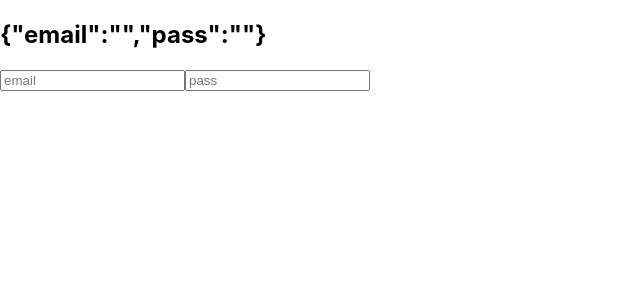
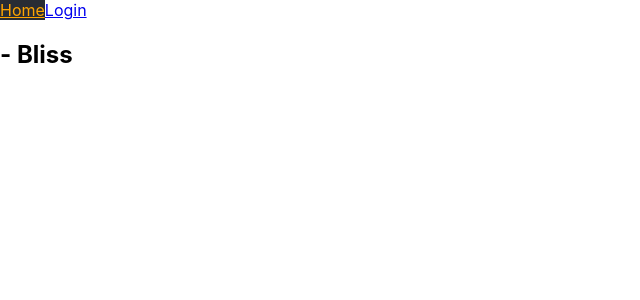
Before and after one commit to devsavant/ReactTraining, a React (Create React App) app: page / in a window 1280 px wide. Shown: the top 300 px of the page, without its empty margins (0-640 px from the left). Built offline with nearby package versions, Linux system fonts and the light colour scheme.

Commit message:
router added

```diff
--- a/package.json
+++ b/package.json
@@ -8,6 +8,7 @@
     "@testing-library/user-event": "^7.1.2",
     "react": "^16.13.1",
     "react-dom": "^16.13.1",
+    "react-router-dom": "^5.2.0",
     "react-scripts": "3.4.2",
     "redux": "^4.0.5"
   },
--- a/src/App.css
+++ b/src/App.css
@@ -36,3 +36,8 @@
     transform: rotate(360deg);
   }
 }
+
+.active-link{
+  background-color: #282c34;
+  color:orange;
+}
--- a/src/App.js
+++ b/src/App.js
@@ -1,4 +1,4 @@
-import React from 'react';
+import React, { useState } from 'react';
 import logo from './logo.svg';
 import './App.css';
 import {compose} from 'redux'
@@ -8,16 +8,28 @@ import ListView from './components/List/ListView'
 import withMortys from './components/List/withMortys'
 import SimpleForm from './components/Forms/SimpleForm';
 import HookForm from './components/Forms/HookForm';
+import MatchingProps from './components/Forms/MatchingProps';
+import Routes from './Routes';
+import {Link, NavLink, Route} from 'react-router-dom'
 
 function App() {
 
   // const ListViewWithMortys = withMortys(ListView) // un componente nuevo
-
+  const [name] = useState("BlisS")
   return (
     <div >
-      {/* <ListViewWithMortys /> */}
-      {/* <SimpleForm /> */}
-      <HookForm/>
+      <nav>
+        <NavLink exact activeClassName="active-link" to="/">Home</NavLink>
+        <NavLink activeStyle={
+          {
+            backgroundColor:"grey",
+            color:"orange"
+          }
+        } to="/login" >
+          Login
+        </NavLink>
+      </nav>
+      <Routes />
     </div>
   );
 }
--- /dev/null
+++ b/src/Routes.js
@@ -0,0 +1,15 @@
+import React, { PureComponent } from 'react';
+import {Route, Switch} from 'react-router-dom'
+import MatchingProps from './components/Forms/MatchingProps';
+import SimpleForm from './components/Forms/SimpleForm';
+
+const Routes = () => {
+    return (
+        <Switch>
+            <Route exact path="/" component={MatchingProps} />
+            <Route path="/login" component={SimpleForm} />
+        </Switch>
+    );
+}
+
+export default Routes;
--- /dev/null
+++ b/src/components/Forms/MatchingProps.js
@@ -0,0 +1,36 @@
+import React from 'react';
+import PropTypes from 'prop-types'
+
+const MatchingProps = ({name, email, age, onClick}) => {
+    return (
+        <div>
+            <h2>{name} - Bliss</h2>
+        </div>
+    );
+}
+
+MatchingProps.propTypes = {
+    name: PropTypes.string,
+    email: PropTypes.string,
+    age: PropTypes.number,
+    onClick: PropTypes.func,
+    active: PropTypes.bool,
+    desc: PropTypes.symbol,
+    node: PropTypes.node,
+    element: PropTypes.element,
+    // instance: PropTypes.instanceOf()
+    enum: PropTypes.oneOf(["ADMIN", "GUEST"]),
+    ofType: PropTypes.oneOfType([
+        PropTypes.string,
+        PropTypes.number,
+        PropTypes.bool
+    ]),
+    custom: (props, propName, componentName)=>{
+        if(!/https?:\/\/[\w]+.[\w]+/.test(props[propName])){
+            return new Error(`Invalid prop ${propName} supplied to ${componentName}`)
+        }
+    },
+    // shape, exact, ObjectOf
+}
+
+export default MatchingProps;
--- a/src/components/Forms/SimpleForm.js
+++ b/src/components/Forms/SimpleForm.js
@@ -1,4 +1,5 @@
 import React, { Component } from 'react';
+import {Route} from 'react-router-dom'
 
 class SimpleForm extends Component {
 
@@ -26,6 +27,10 @@ class SimpleForm extends Component {
                 </h2>
                 <input name="email" onChange={this.onChange} placeholder="email" />
                 <input name="pass"  onChange={this.onChange}  placeholder="pass" />
+
+                <Route path="/login/new" render={()=>(
+                    <h3>Coincido!</h3>
+                )} />
             </div>
          );
     }
--- a/src/index.js
+++ b/src/index.js
@@ -4,13 +4,16 @@ import './index.css';
 import App from './App';
 import * as serviceWorker from './serviceWorker';
 import {AuthContextProvider} from './components/Forms/useAuthContext'
+import { BrowserRouter } from 'react-router-dom'
 
 ReactDOM.render(
-  <React.StrictMode>
-      <AuthContextProvider >
-        <App/>
-      </AuthContextProvider>
-  </React.StrictMode>,
+  <BrowserRouter>
+    <React.StrictMode>
+        <AuthContextProvider >
+          <App/>
+        </AuthContextProvider>
+    </React.StrictMode>
+  </BrowserRouter>,
   document.getElementById('root')
 );
 
```
Also changed, not shown: src/components/Forms/UsingRender.js (added, +21 -0 lines), 1 other file (tests, documents, lock files or other folders).
